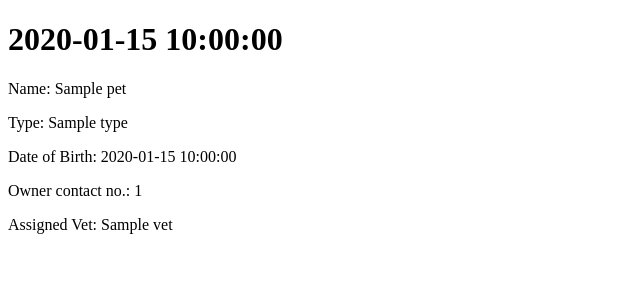
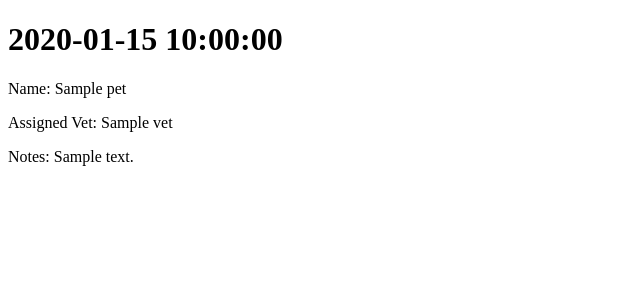
Before and after one commit to jakegreenhalgh/vet_manager, a Flask app: template templates/treatments/show.html in a window 1280 px wide. Shown: the part 88-388 px from the top of the page, without its empty margins (0-640 px from the left). Run offline with Flask 2, Linux system fonts and the light colour scheme; the template is opened without the code that fills it: most values are stand-ins (such as "Sample title", 1, 10 or a date in 2020).

```diff
--- a/controllers/treatments_controller.py
+++ b/controllers/treatments_controller.py
@@ -15,7 +15,7 @@ def treatments():
 @treatments_blueprint.route("/treatments/<id>")
 def show(id):
     treatment = treatment_repository.select(id)
-    return render_template("treatments/show.html", treatment=treatment, pet=pet, vet=vet)
+    return render_template("treatments/show.html", treatment=treatment)
 
 @treatments_blueprint.route("/treatments/new", methods=['GET'])
 def new_treatment():
@@ -31,7 +31,7 @@ def create_treatment():
     notes = request.form['notes']
     vet = vet_repository.select(vet_id)
     pet = pet_repository.select(pet_id)
-    treatment = Treatment(date_performed, vet, pet, notes, id)
+    treatment = Treatment(date_performed, vet, pet, notes)
     treatment_repository.save(treatment)
     return redirect('/treatments')
 
--- a/controllers/vets_controller.py
+++ b/controllers/vets_controller.py
@@ -23,7 +23,7 @@ def new_vet():
 
 @vets_blueprint.route("/vets",  methods=['POST'])
 def create_vet():
-    vet_name = request.form['name']
+    vet_name = request.form['vet_name']
     vet = Vet(vet_name, id)
     vet_repository.save(vet)
     return redirect('/vets')
--- a/repositories/treatment_repository.py
+++ b/repositories/treatment_repository.py
@@ -38,5 +38,5 @@ def save(treatment):
     sql = "INSERT INTO treatments ( date_performed, pet_id, vet_id, notes ) VALUES ( %s, %s, %s, %s ) RETURNING id"
     values = [treatment.date, treatment.pet.id, treatment.vet.id, treatment.notes]
     results = run_sql( sql, values )
-    treatment.id = results[0][0]
+    treatment.id = results[0]['id']
     return treatment
--- a/repositories/vet_repository.py
+++ b/repositories/vet_repository.py
@@ -35,5 +35,5 @@ def save(vet):
     sql = "INSERT INTO vets( name ) VALUES ( %s ) RETURNING id"
     values = [vet.name]
     results = run_sql( sql, values )
-    vet.id = results[0][0]
+    vet.id = results[0]['id']
     return vet
--- a/templates/pets/show.html
+++ b/templates/pets/show.html
@@ -6,7 +6,7 @@
     <p>Type: {{ pet.type }}</p>
     <p>Date of Birth: {{ pet.dob }}</p>
     <p>Owner contact no.: {{pet.contact_number}}</p>
-    <p>Assigned vet:<a href="/vets/{{pet.vet}}">{{pet}}</a></p>
+    <p>Assigned vet:<a href="/vets/{{pet.vet.id}}">{{pet.vet.name}}</a></p>
 </table>
 
 
--- a/templates/treatments/new.html
+++ b/templates/treatments/new.html
@@ -7,7 +7,7 @@
   <label for="date_performed">Date performed</label>
   <input type="text" name="date_performed" placeholder="Date" id="date_performed" required>
 
-    <label for="vet">Select the vetanarian who performed the treatment:</label>
+    <label for="vet_id">Select the vetanarian who performed the treatment:</label>
     <select name="vet_id" id="vet">
       {% for vet in vets %}
       <option value="{{ vet.id }}">{{ vet.name }}</option>
--- a/templates/treatments/show.html
+++ b/templates/treatments/show.html
@@ -4,9 +4,7 @@
 
     <h1> {{treatment.date}} </h1>
     <p>Name: {{ treatment.pet.name }}</p>
-    <p>Type: {{ pet.type }}</p>
-    <p>Date of Birth: {{ pet.dob }}</p>
-    <p>Owner contact no.: {{pet.contact_number}}</p>
-    Assigned Vet: {{ pet.vet.name }}
+    <p>Assigned Vet: {{ treatment.vet.name }}</p>
+    <p>Notes: {{ treatment.notes }}</p>
 
 {% endblock %}
```
Also changed, not shown: repositories/pet_repository.py (+3 -4 lines).
